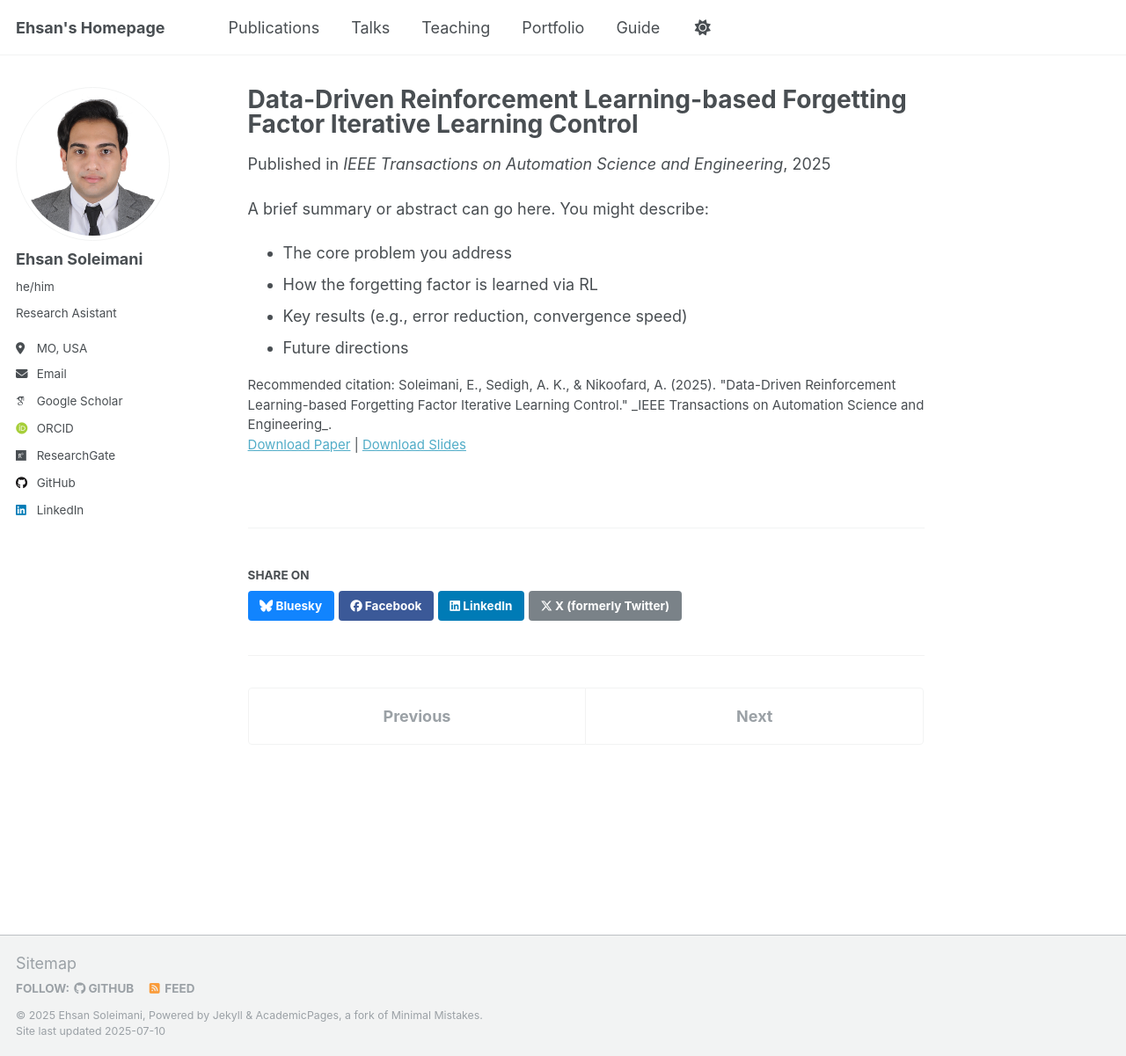
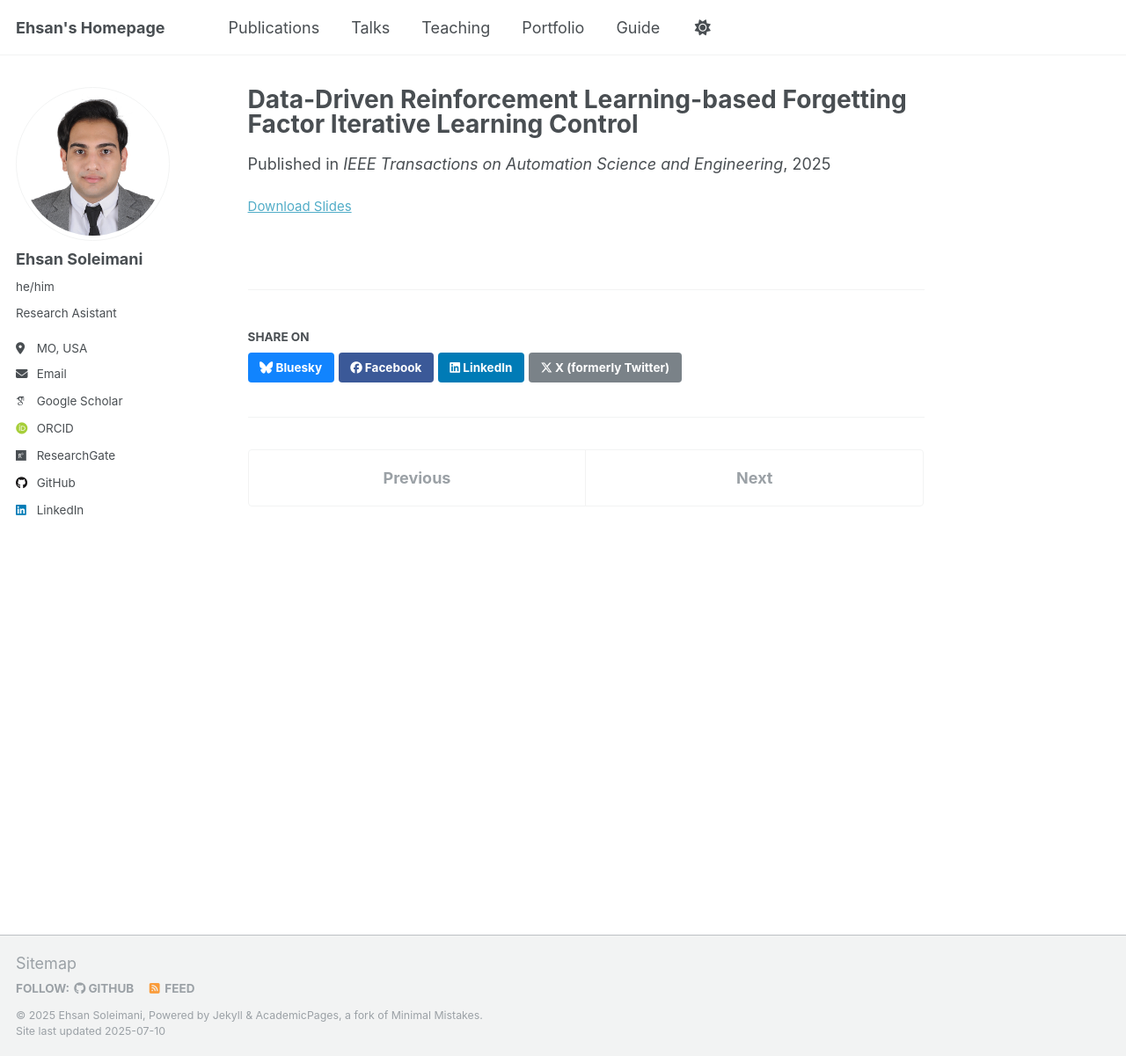
Before and after one commit to EhsanSoleimani1998/EhsanSoleimani1998.github.io, a Jekyll site: the page built from _publications/2009-10-01-paper-title-number-1.md, in a window 1280 px wide and 1201 px high. Shown: the whole window at 88% size. Built offline with Jekyll 4.4.1, drawn with Linux system fonts in a browser that asks for light colours; some web fonts are replaced; a script that is not in the unit is left out.

Commit message:
Update 2009-10-01-paper-title-number-1.md

```diff
--- a/_publications/2009-10-01-paper-title-number-1.md
+++ b/_publications/2009-10-01-paper-title-number-1.md
@@ -9,15 +9,5 @@ venue: "IEEE Transactions on Automation Science and Engineering"
 slidesurl: ""                       # add URL if you have slides
 paperurl: "https://ieeexplore.ieee.org/abstract/document/10879362"
 bibtexurl:
-citation: >
-  Soleimani, E., Sedigh, A. K., & Nikoofard, A. (2025).
-  "Data-Driven Reinforcement Learning-based Forgetting Factor Iterative Learning Control."
-  _IEEE Transactions on Automation Science and Engineering_.
+citation:
 ---
-
-A brief summary or abstract can go here. You might describe:
-
-- The core problem you address
-- How the forgetting factor is learned via RL
-- Key results (e.g., error reduction, convergence speed)
-- Future directions
```
